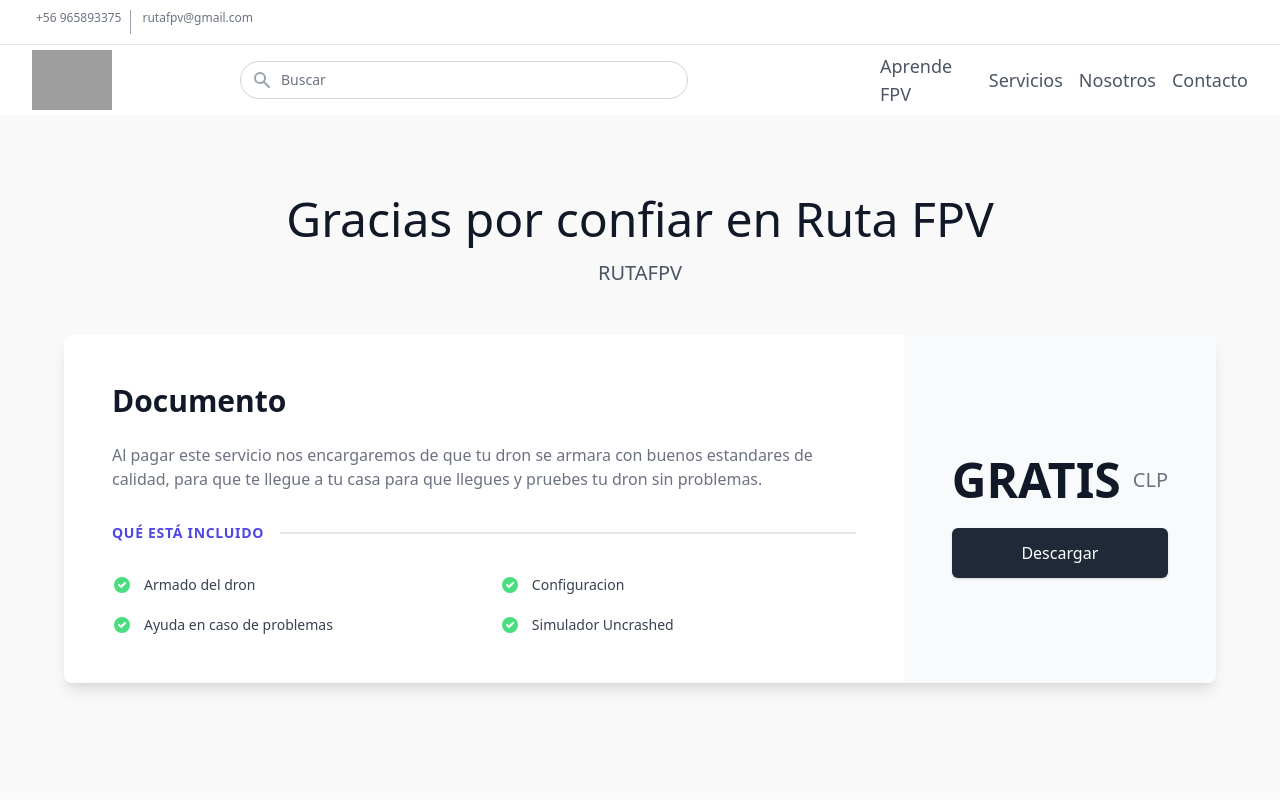
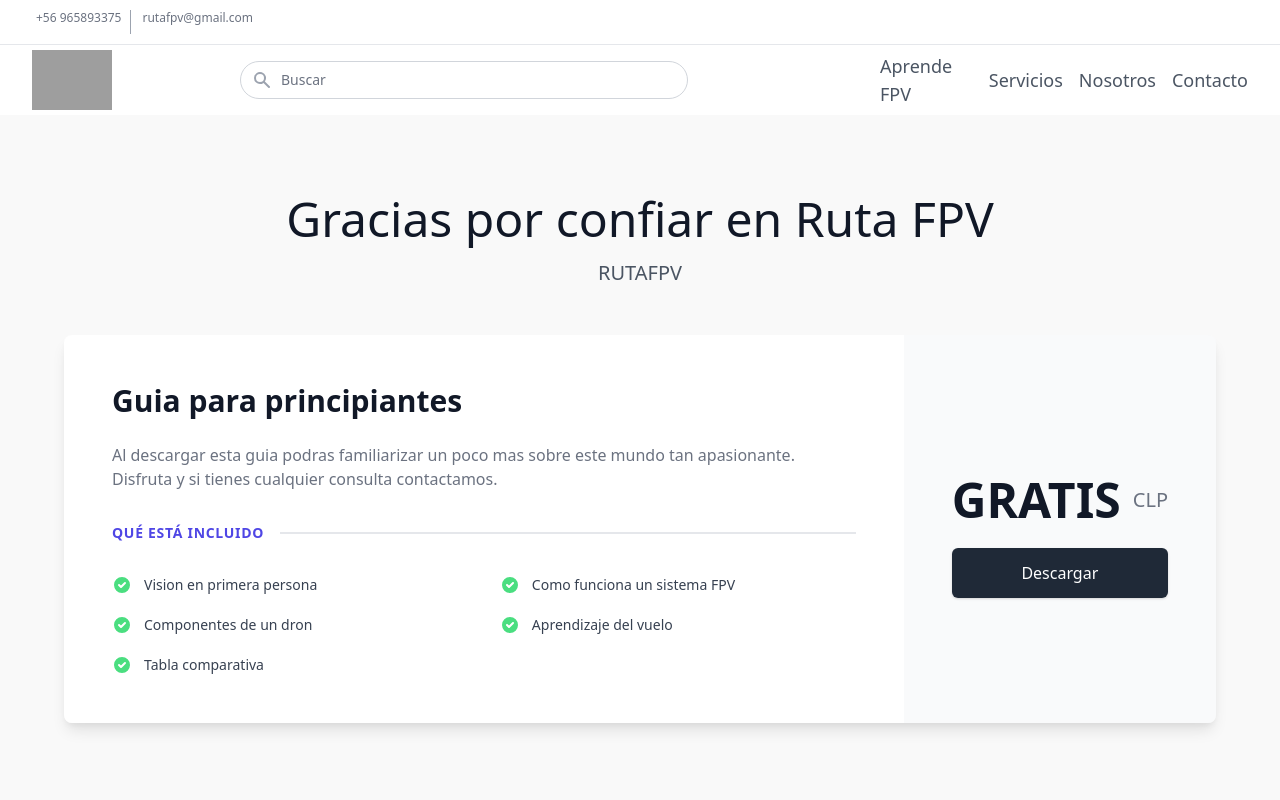
Before and after one commit to SoyCamiloDuran/blog-rutafpv, a React (Create React App) app: page /demo in a window 1280 px wide. Shown: the top 800 px of the page. Built offline with nearby package versions, Linux system fonts and the light colour scheme; grey boxes are pictures that could not be loaded; what tailwindcss-question-mark would draw is missing.

Commit message:
cambio servicios + guia gratis + pregunta

```diff
--- a/src/components/home/FAQs.js
+++ b/src/components/home/FAQs.js
@@ -13,7 +13,13 @@ const faqs = [
     question: "Comprar un dron o construirlo?",
     answer:
       "Arrancar desde cero puede asustar, pero es el camino hacia el progreso en este hobby. Sin embargo, tal vez no sea la primera parada. Después de todo, ¿cómo saber si nos encantará volar drones sin haberlo probado? Invertir mucho de entrada puede sonar arriesgado.<br>Y aun así, la respuesta radica en construirlo. Los drones comerciales suelen costar más, los repuestos son caros y complicados de conseguir, y los sistemas cerrados limitan la personalización.<br>La construcción es donde la diversión entra en juego, además de que te equipa con habilidades para diagnosticar, arreglar y mejorar tu dron en el futuro.<br>Lo construiremos, pero no justo ahora. Queremos volar y volar ya. Los simuladores son geniales, pero no son lo mismo. ¡Queremos algo en el cielo AHORA!<br>Si quieres saber más sobre cómo elegir el mejor cuadricóptero para principiantes, echa un vistazo a nuestro tutorial.",
+  },
+
+  {
+    question: "Se puede usar un iPad, una tablet o un Smart Phone para FPV?",
+    answer: "Por supuesto que se puede. Se puede enviar la señal vía Wifi o usar un convertidor de vídeo analógico / digital para mostrar las imágenes en tu dispositivo móvil. Sin embargo, esto no es lo mejor porque la alta latencia que podría hacer que estrelles tu dron.",
   }
+
 ]
 
 function classNames(...classes) {
--- a/src/components/home/Header.js
+++ b/src/components/home/Header.js
@@ -60,7 +60,7 @@ function Header(){
               Te regalamos un documento! Si estás empezando y todavía no tienes nada claro, este documento te va a venir de lujo.
               </p>
               <div className="mt-8 sm:max-w-lg sm:mx-auto sm:text-center lg:text-left lg:mx-0">
-                <p className="text-base font-gilroy-medium text-gray-900 dark:text-dark-txt">Déjanos tu email para que podamos enviarte <b>GRATIS</b> el documento a tu correo, y así poder dar tus primeros pasos en este nuevo conocimiento y revisar cuando quieras.</p>
+                <p className="text-base font-gilroy-medium text-gray-900 dark:text-dark-txt">Déjanos tu email para que puedas acceder totalmente <b>GRATIS</b> al documento, y así poder dar tus primeros pasos en este nuevo conocimiento que quieres adquirir y revisar cuando quieras.</p>
                 <form onSubmit={e=>onSubmit(e)} className="mt-3 sm:flex">
                   <label htmlFor="email" className="sr-only">
                     Email
--- a/src/containers/pages/demo/demo.jsx
+++ b/src/containers/pages/demo/demo.jsx
@@ -3,10 +3,11 @@ import { connect } from "react-redux"
 import { CheckCircleIcon } from '@heroicons/react/solid'
 
 const includedFeatures = [
-  'Armado del dron',
-  'Configuracion',
-  'Ayuda en caso de problemas',
-  'Simulador Uncrashed',
+  'Vision en primera persona',
+  'Como funciona un sistema FPV',
+  'Componentes de un dron',
+  'Aprendizaje del vuelo',
+  'Tabla comparativa'
 ]
 
 function Demo(){
@@ -28,9 +29,9 @@ function Demo(){
                         <div className="relative max-w-7xl mx-auto px-4 sm:px-6 lg:px-8">
                             <div className="max-w-lg mx-auto rounded-lg shadow-lg overflow-hidden lg:max-w-none lg:flex">
                                 <div className="flex-1 bg-white px-6 py-8 lg:p-12">
-                                    <h3 className="text-2xl font-extrabold text-gray-900 sm:text-3xl">Documento</h3>
+                                    <h3 className="text-2xl font-extrabold text-gray-900 sm:text-3xl">Guia para principiantes</h3>
                                     <p className="mt-6 text-base text-gray-500">
-                                    Al pagar este servicio nos encargaremos de que tu dron se armara con buenos estandares de calidad, para que te llegue a tu casa para que llegues y pruebes tu dron sin problemas.
+                                    Al descargar esta guia podras familiarizar un poco mas sobre este mundo tan apasionante. Disfruta y si tienes cualquier consulta contactamos.
                                     </p>
                                     <div className="mt-8">
                                     <div className="flex items-center">
@@ -60,8 +61,9 @@ function Demo(){
                                     <div className="mt-6">
                                         <div className="rounded-md shadow">
                                             <a
-                                            href="https://rutafpv.s3.us-west-2.amazonaws.com/o.pdf"
+                                            href="https://rutafpv.s3.us-west-2.amazonaws.com/Guia+Drones+FPV.pdf"
                                             download
+                                            target="_blank"
                                             className="flex items-center justify-center px-5 py-3 border border-transparent text-base font-medium rounded-md text-white bg-gray-800 hover:bg-gray-900"
                                             >
                                             Descargar
--- a/src/containers/pages/servicios/Servicios.jsx
+++ b/src/containers/pages/servicios/Servicios.jsx
@@ -54,7 +54,7 @@ function Servicios(){
                         <div className="py-8 px-6 text-center bg-gray-50 lg:flex-shrink-0 lg:flex lg:flex-col lg:justify-center lg:p-12">
                             {/* <p className="text-lg leading-6 font-medium text-gray-900">Pay once, own it forever</p> */}
                             <div className="mt-4 flex items-center justify-center text-5xl font-extrabold text-gray-900">
-                            <span>500.000</span>
+                            <span>Agotado</span>
                             <span className="ml-3 text-xl font-medium text-gray-500">CLP</span>
                             </div>
 
```
